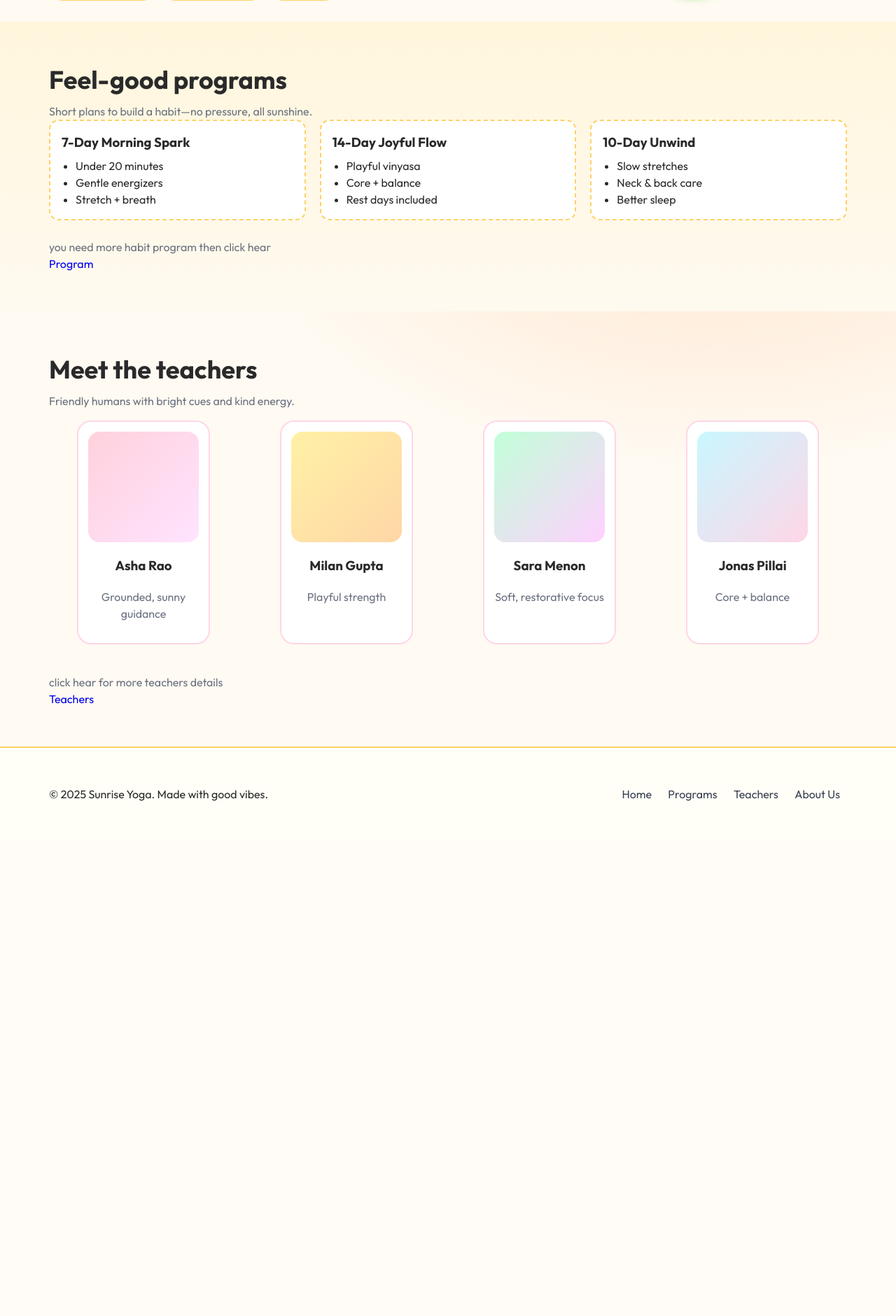
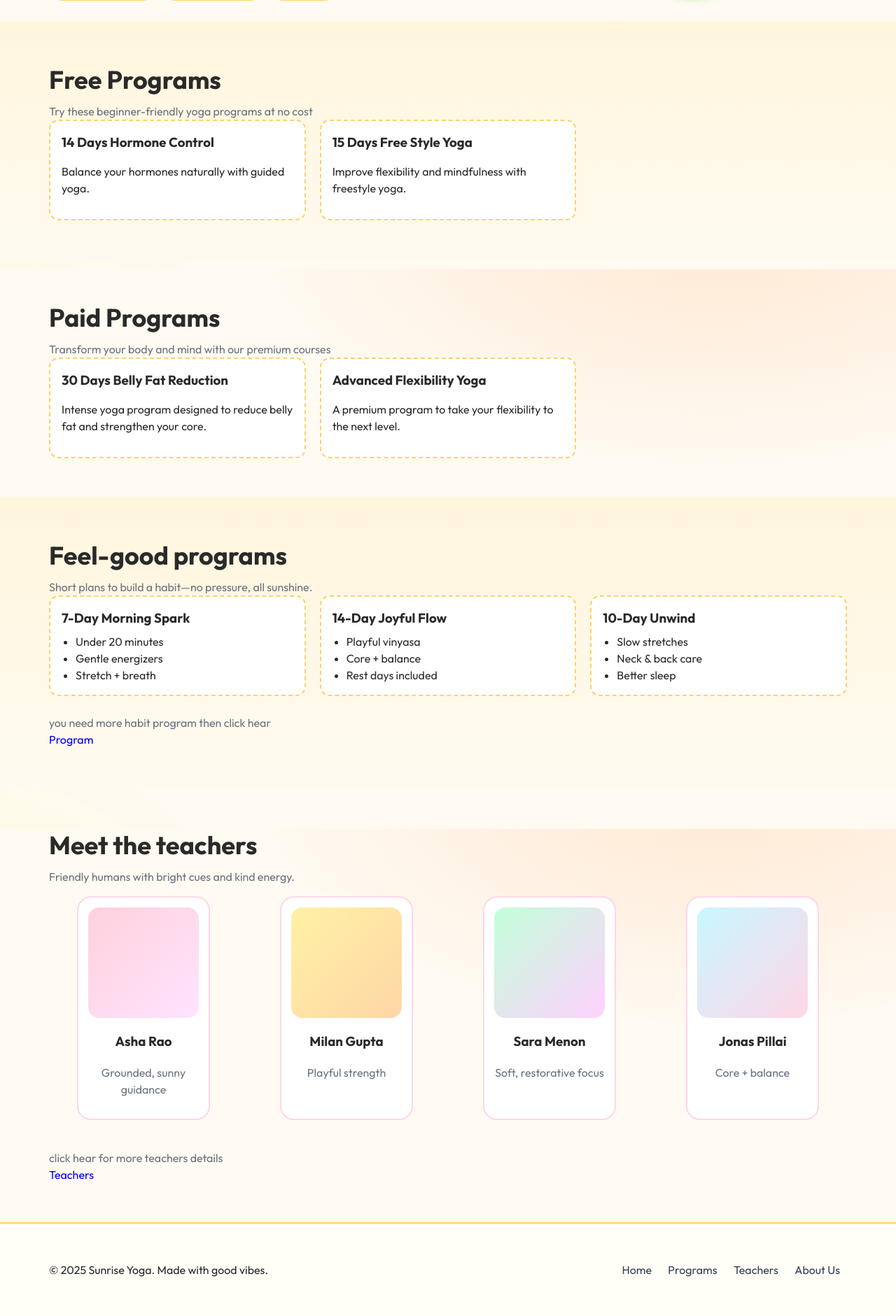
Before and after one commit to 23BCA309/Projects-php-mongo-, a PHP site: page /home.php in a window 1280 px wide. Shown: the part 415-2296 px from the top of the page at 70% size. Before the commit the page ends 1560 px from the top, so only its background shows below. Run offline with PHP 8.4, Linux system fonts and the light colour scheme.

Commit message:
addd header and footer

```diff
--- /dev/null
+++ b/footer.php
@@ -0,0 +1,12 @@
+  <footer class="site-footer">
+    <div class="container">
+      <p>© 2025 Sunrise Yoga. Made with good vibes.</p>
+      <nav class="foot-links" aria-label="Footer">
+        <a href="home.php">Home</a>
+        <!-- <a href="classes.php">Classes</a> -->
+        <a href="program.php">Programs</a>
+        <a href="teachers.php">Teachers</a>
+        <a href="about_us.php">About Us</a>
+      </nav>
+    </div>
+  </footer>
--- /dev/null
+++ b/header.php
@@ -0,0 +1,16 @@
+<header class="site-header">
+    <div class="container nav">
+      <a class="brand" href="home.php" aria-label="Sunrise Yoga home">
+        <span class="sun"></span>
+        <span>Sunrise<span class="accent">Yoga</span></span>
+      </a>
+      <nav aria-label="Primary">
+        <!-- <a href="classes.php">Classes</a> -->
+        <a href="program.php">Programs</a>
+        <a href="teachers.php">Teachers</a>
+        <a href="about_us.php">About us</a>
+        <!-- <a href="shop.php">shop</a> -->
+        <!-- <a href="#pricing" class="btn btn--pill">Start Free</a> -->
+      </nav>
+    </div>
+  </header>
--- a/home.php
+++ b/home.php
@@ -12,22 +12,7 @@
 </head>
 <body>
   <!-- Header -->
-  <header class="site-header">
-    <div class="container nav">
-      <a class="brand" href="home.php" aria-label="Sunrise Yoga home">
-        <span class="sun"></span>
-        <span>Sunrise<span class="accent">Yoga</span></span>
-      </a>
-      <nav aria-label="Primary">
-        <!-- <a href="classes.php">Classes</a> -->
-        <a href="program.php">Programs</a>
-        <a href="teachers.php">Teachers</a>
-        <a href="about_us.php">About us</a>
-        <!-- <a href="shop.php">shop</a> -->
-        <!-- <a href="#pricing" class="btn btn--pill">Start Free</a> -->
-      </nav>
-    </div>
-  </header>
+  <?php include 'header.php';?>
 
   <main>
     <!-- Hero -->
@@ -55,7 +40,44 @@
     </section>
 
     <!-- Classes -->
+    <section class="section section--alt" id="free-programs">
+    <div class="container">
+      <div class="section__head">
+        <h2>Free Programs</h2>
+        <p class="muted">Try these beginner-friendly yoga programs at no cost</p>
+      </div>
+      <div class="grid grid--programs">
+        <div class="program">
+          <h3>14 Days Hormone Control</h3>
+          <p>Balance your hormones naturally with guided yoga.</p>
+        </div>
+        <div class="program">
+          <h3>15 Days Free Style Yoga</h3>
+          <p>Improve flexibility and mindfulness with freestyle yoga.</p>
+        </div>
+      </div>
+    </div>
+  </section>
 
+
+   <section class="section" id="paid-programs">
+    <div class="container">
+      <div class="section__head">
+        <h2>Paid Programs</h2>
+        <p class="muted">Transform your body and mind with our premium courses</p>
+      </div>
+      <div class="grid grid--programs">
+        <div class="program">
+          <h3>30 Days Belly Fat Reduction</h3>
+          <p>Intense yoga program designed to reduce belly fat and strengthen your core.</p>
+        </div>
+        <div class="program">
+          <h3>Advanced Flexibility Yoga</h3>
+          <p>A premium program to take your flexibility to the next level.</p>
+        </div>
+      </div>
+    </div>
+  </section>
 
     <!-- Programs -->
     <section id="programs" class="section section--alt">
@@ -151,17 +173,7 @@
   </main>
 
   <!-- Footer -->
-  <footer class="site-footer">
-    <div class="container">
-      <p>© 2025 Sunrise Yoga. Made with good vibes.</p>
-      <nav class="foot-links" aria-label="Footer">
-        <a href="home.php">Home</a>
-        <!-- <a href="classes.php">Classes</a> -->
-        <a href="program.php">Programs</a>
-        <a href="teachers.php">Teachers</a>
-        <a href="about_us.php">About Us</a>
-      </nav>
-    </div>
-  </footer>
+  <?php include 'footer.php';?>
+
 </body>
 </html>
```
Also changed, not shown: about_us.php (+3 -28 lines), classes.php (+1 -17 lines), program.php (+3 -30 lines), shop.php (+3 -28 lines), teachers.php (+4 -30 lines).
